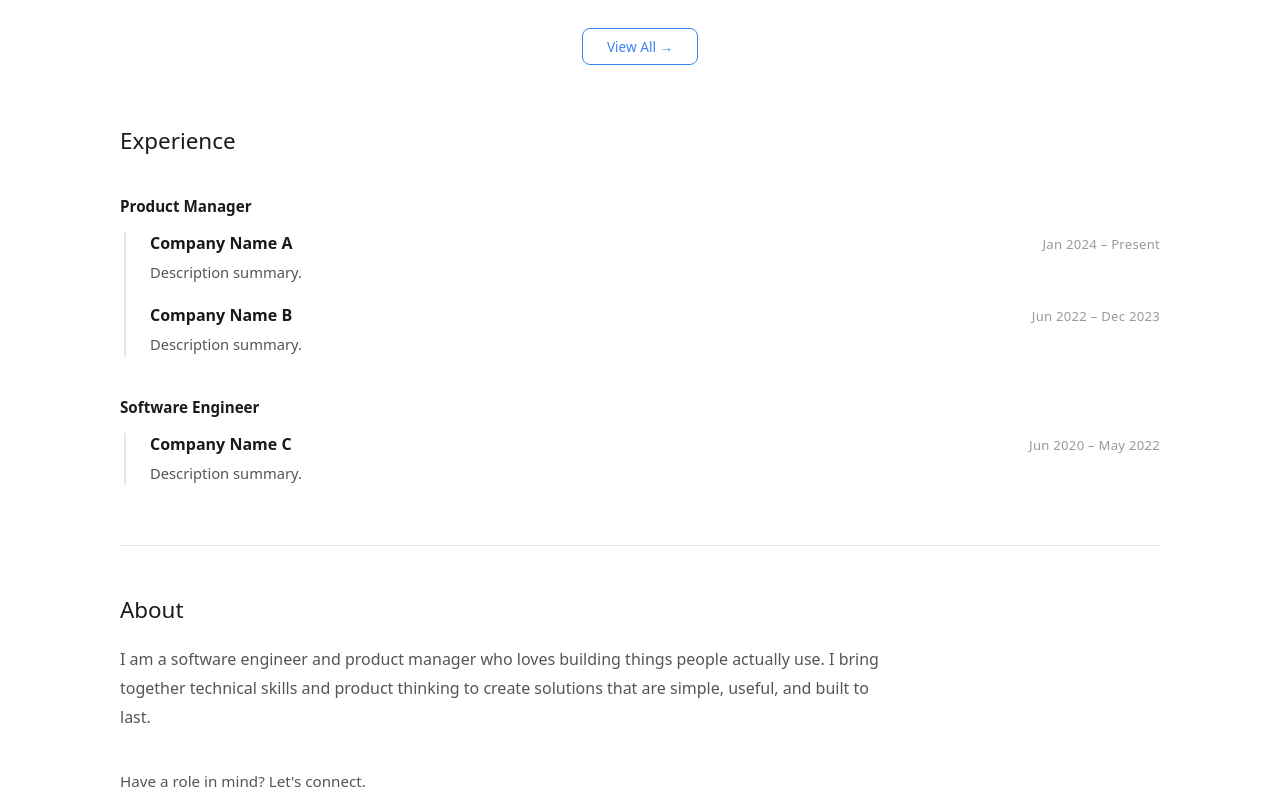
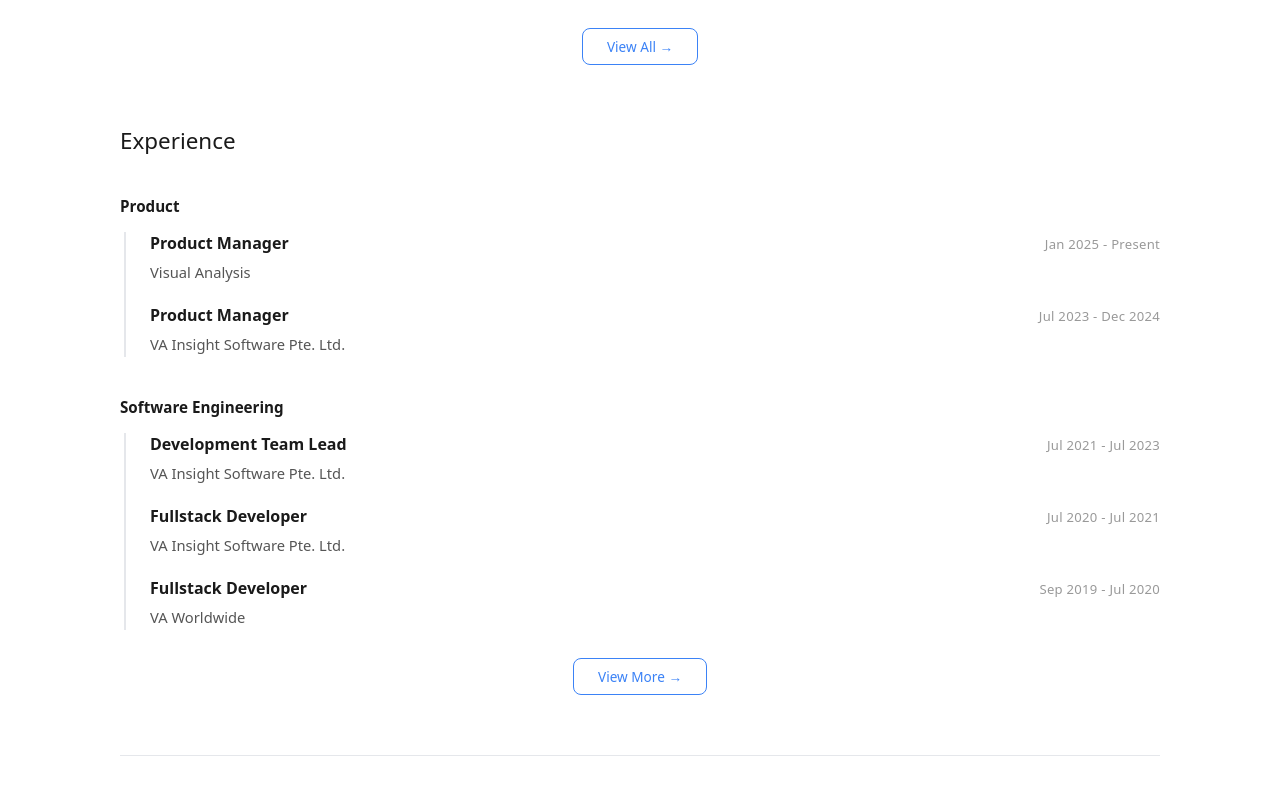
Before and after one commit to irfanmim/personal-website-fe, a Vue app: page / in a window 1280 px wide. Shown: the part 774-1563 px from the top of the page. Built offline with nearby package versions, Linux system fonts and the light colour scheme.

Commit message:
Update experience section

```diff
--- a/src/components/ExperienceSection.vue
+++ b/src/components/ExperienceSection.vue
@@ -7,13 +7,16 @@
         <div class="company-list">
           <div class="company-item" v-for="c in exp.companies" :key="c.company + c.period">
             <div class="company-meta">
-              <span class="company-name">{{ c.company }}</span>
+              <span class="company-name">{{ c.summary }}</span>
               <span class="company-period">{{ c.period }}</span>
             </div>
-            <p class="company-summary">{{ c.summary }}</p>
+            <p class="company-summary">{{ c.company }}</p>
           </div>
         </div>
       </div>
+    </div>
+    <div v-if="viewMoreUrl" class="view-more-wrap">
+      <a :href="viewMoreUrl" class="view-more">View More →</a>
     </div>
   </section>
 </template>
@@ -23,6 +26,10 @@ defineProps({
   experiences: {
     type: Array,
     required: true,
+  },
+  viewMoreUrl: {
+    type: String,
+    default: '',
   },
 })
 </script>
@@ -110,6 +117,27 @@ defineProps({
   }
 }
 
+.view-more-wrap {
+  display: flex;
+  justify-content: center;
+  margin-top: 28px;
+}
+
+.view-more {
+  font-size: 0.85rem;
+  font-weight: 500;
+  color: var(--color-tag-text);
+  text-decoration: none;
+  border: 1.5px solid var(--color-tag-text);
+  border-radius: 8px;
+  padding: 8px 24px;
+  transition: opacity 0.15s;
+}
+
+.view-more:hover {
+  opacity: 0.7;
+}
+
 @media (min-width: 1024px) {
   .experience {
     padding-bottom: 60px;
--- a/src/data/experience.js
+++ b/src/data/experience.js
@@ -1,26 +1,36 @@
 export const experiences = [
   {
-    role: 'Product Manager',
+    role: 'Product',
     companies: [
       {
-        company: 'Company Name A',
-        period: 'Jan 2024 – Present',
-        summary: 'Description summary.',
+        company: 'Visual Analysis',
+        period: 'Jan 2025 - Present',
+        summary: 'Product Manager',
       },
       {
-        company: 'Company Name B',
-        period: 'Jun 2022 – Dec 2023',
-        summary: 'Description summary.',
+        company: 'VA Insight Software Pte. Ltd.',
+        period: 'Jul 2023 - Dec 2024',
+        summary: 'Product Manager',
       },
     ],
   },
   {
-    role: 'Software Engineer',
+    role: 'Software Engineering',
     companies: [
       {
-        company: 'Company Name C',
-        period: 'Jun 2020 – May 2022',
-        summary: 'Description summary.',
+        company: 'VA Insight Software Pte. Ltd.',
+        period: 'Jul 2021 - Jul 2023',
+        summary: 'Development Team Lead',
+      },
+      {
+        company: 'VA Insight Software Pte. Ltd.',
+        period: 'Jul 2020 - Jul 2021',
+        summary: 'Fullstack Developer',
+      },
+      {
+        company: 'VA Worldwide',
+        period: 'Sep 2019 - Jul 2020',
+        summary: 'Fullstack Developer',
       },
     ],
   },
--- a/src/views/PublicView.vue
+++ b/src/views/PublicView.vue
@@ -9,7 +9,7 @@
     />
     <HeroSection id="home" :role="content.hero.role" />
     <ProjectsSection id="projects" :projects="content.projects" view-all-url="/projects" />
-    <ExperienceSection id="experience" :experiences="content.experiences" />
+    <ExperienceSection id="experience" :experiences="content.experiences" :view-more-url="content.contact.linkedin" />
     <AboutContactSection
       id="about"
       :bio="content.about.bio"
```
